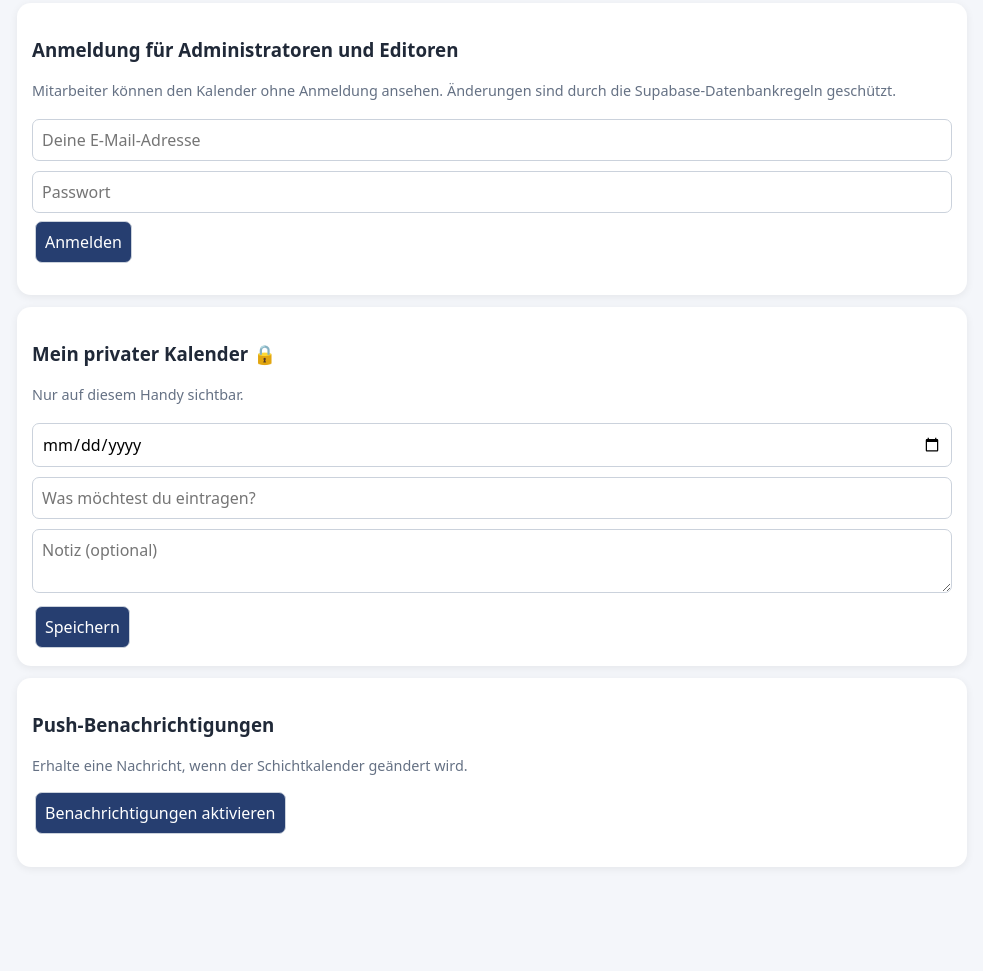
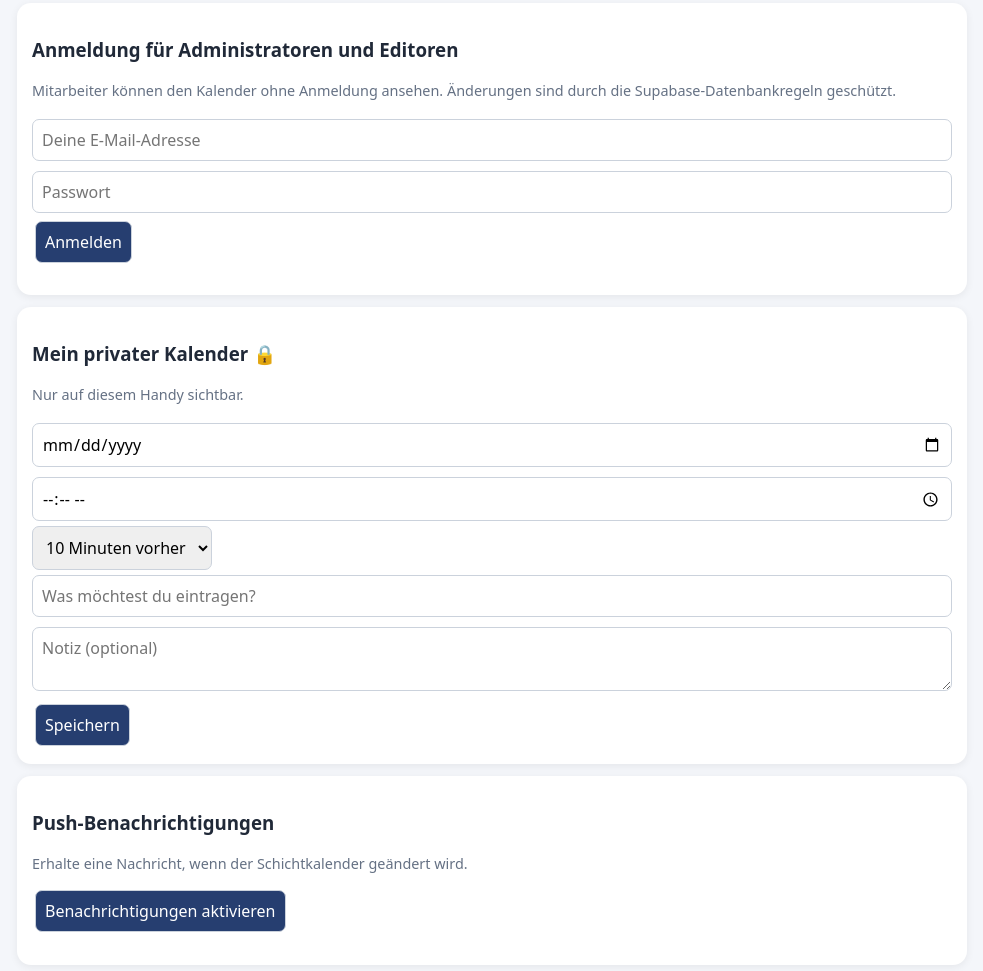
Before and after one commit to schichtkalender/schichtkalender-Geberit, a plain HTML site: page index.html in a window 1280 px wide. Shown: the part 1114-2085 px from the top of the page, without its empty margins (148-1131 px from the left). Before the commit the page ends 2007 px from the top, so only its background shows below. Drawn offline with nearby package versions, Linux system fonts and the light colour scheme; no server answers.

Commit message:
Update index.html

```diff
--- a/index.html
+++ b/index.html
@@ -613,11 +613,13 @@ function privateTermineAnzeigen() {
 document.addEventListener("DOMContentLoaded", () => {
   document.getElementById("privatSpeichern").addEventListener("click", () => {
   const datum = document.getElementById("privatDatum").value;
+   const uhrzeit = document.getElementById("privatUhrzeit").value;
+const erinnerungMinuten = Number(document.getElementById("privatErinnerung").value);
   const titel = document.getElementById("privatTitel").value.trim();
   const notiz = document.getElementById("privatNotiz").value.trim();
 
   if (!datum || !titel) {
-    alert("Bitte Datum und Titel eingeben.");
+   alert("Bitte Datum, Uhrzeit und Titel eingeben.");
     return;
   }
 
@@ -673,6 +675,15 @@ kalenderBesuchSpeichern();
   <p class="muted">Nur auf diesem Handy sichtbar.</p>
 
   <input type="date" id="privatDatum">
+  <input type="time" id="privatUhrzeit">
+
+<select id="privatErinnerung">
+  <option value="10">10 Minuten vorher</option>
+  <option value="60">1 Stunde vorher</option>
+  <option value="120">2 Stunden vorher</option>
+  <option value="1440">1 Tag vorher</option>
+  <option value="2880">2 Tage vorher</option>
+</select>
   <input type="text" id="privatTitel"
          placeholder="Was möchtest du eintragen?">
   <textarea id="privatNotiz"
```
